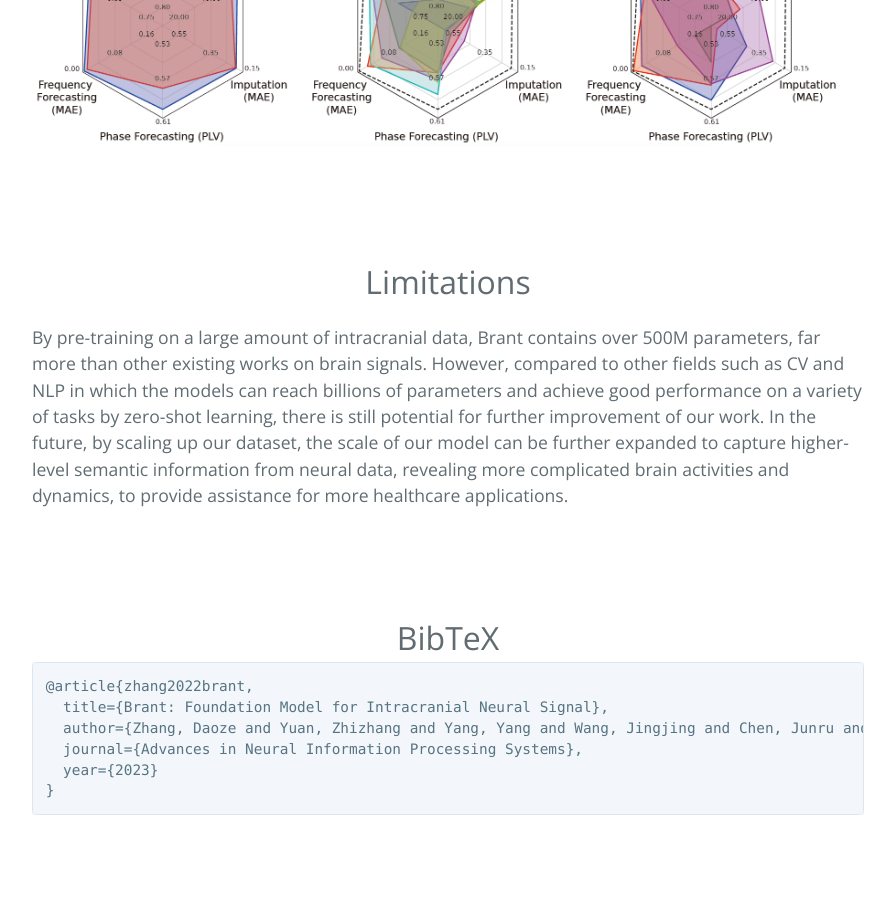
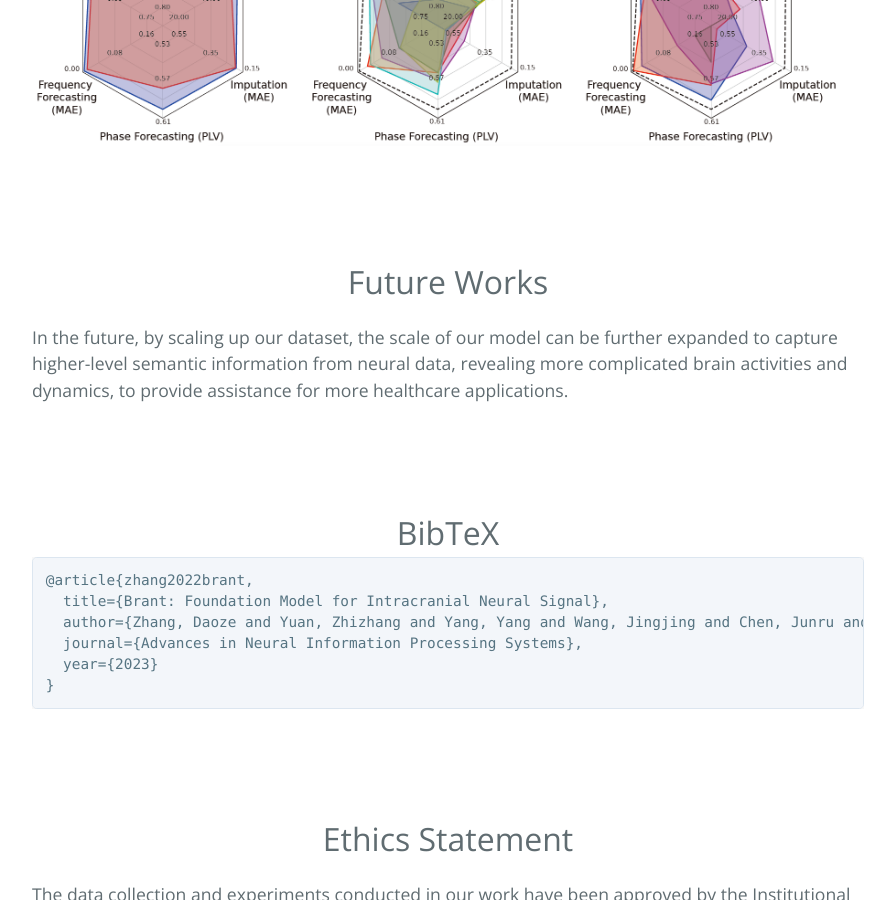
Before and after one commit to ZJU-BrainNet/Brant.github.io, a Jekyll site: the page built from index.md, in a window 1280 px wide and 900 px high, scrolled down 1973 px. Shown: the whole window, without its empty margins (192-1087 px from the left). Built offline with Jekyll 4.4.1, drawn with Linux system fonts in a browser that asks for light colours.

Commit message:
limitation -> future

```diff
--- a/index.md
+++ b/index.md
@@ -53,9 +53,9 @@ The figure below summarizes the results of all the downstream tasks, including n
 
 <br>
 
-<center><font size="6"> Limitations </font><br/> </center>
+<center><font size="6"> Future Works </font><br/> </center>
 
-By pre-training on a large amount of intracranial data, Brant contains over 500M parameters, far more than other existing works on brain signals. However, compared to other fields such as CV and NLP in which the models can reach billions of parameters and achieve good performance on a variety of tasks by zero-shot learning, there is still potential for further improvement of our work. In the future, by scaling up our dataset, the scale of our model can be further expanded to capture higher-level semantic information from neural data, revealing more complicated brain activities and dynamics, to provide assistance for more healthcare applications.
+In the future, by scaling up our dataset, the scale of our model can be further expanded to capture higher-level semantic information from neural data, revealing more complicated brain activities and dynamics, to provide assistance for more healthcare applications.
 
 <br>
 
```
